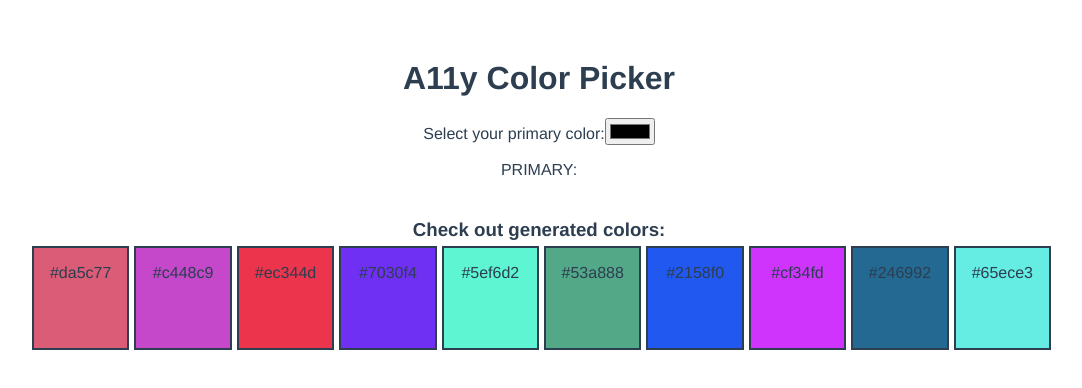
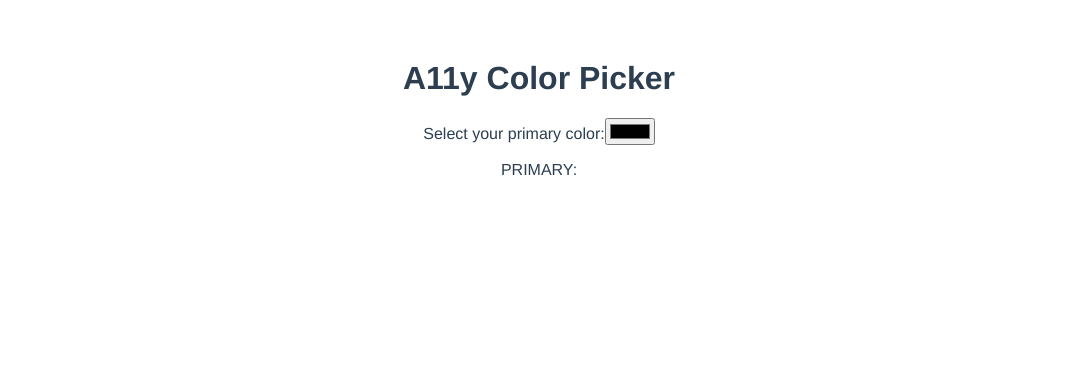
Before and after one commit to drinkingtheink/a11y-color-picker, a Vue app: page / in a window 1280 px wide. Shown: the top 388 px of the page, without its empty margins (101-1183 px from the left). Built offline with nearby package versions, Linux system fonts and the light colour scheme.

Commit message:
redo colors

```diff
--- a/src/components/AppStage.vue
+++ b/src/components/AppStage.vue
@@ -8,7 +8,7 @@
       <p>PRIMARY: {{ primary }}</p>
     </section>
   </main>
-  <ColorGen :selectedColor="primary" />
+  <ColorGen v-if="primary" :selectedColor="primary" />
 </template>
 
 <script>
--- a/src/components/ColorGen.vue
+++ b/src/components/ColorGen.vue
@@ -3,9 +3,11 @@
     <h3>Check out generated colors:</h3>
 
 		<section class="color-output">
-			<Tile v-for="color in countArr" :key="color" :a11yThresh="a11yThresh" :comparisonColor="selectedColor">
+			<Tile v-for="color in countArr" :key="color" :a11yThresh="a11yThresh" :comparisonColor="selectedColor" :reColor="reColor">
 			</Tile>
 		</section>
+
+		<Button @click="reColor = true">Redo Colors</Button>
   </div>
 </template>
 
@@ -30,13 +32,24 @@ export default {
     return {
 			a11yThresh: 4.4,
 			countArr: [],
+			reColor: false,
     }
   },
 	mounted() {
 		for(let i = 0; i < this.count; i++){
 			this.countArr.push(`color-space-${i}`);
 		}
-	}
+	},
+	watch: {
+    reColor() {
+			setTimeout(() => {
+				this.reColor = false;
+			}, 100);
+    },
+		comparisonColor() {
+			this.getColor();
+		}
+  },
 }
 </script>
 
--- a/src/components/Tile.vue
+++ b/src/components/Tile.vue
@@ -17,6 +17,9 @@ export default {
 		a11yThresh: {
 			type: Number,
 		},
+		reColor: {
+			type: Boolean,
+		}
   },
 	data() {
 		return {
@@ -33,12 +36,15 @@ export default {
     },
 		comparisonColor() {
 			this.getColor();
-		}
+		},
+		reColor() {
+			if (this.reColor) this.getColor();
+		},
   },
 	methods: {
 		getColor() {
 			this.myColor = chroma.random();
-		}
+		},
 	},
 	mounted() {
 		this.getColor();
@@ -55,7 +61,7 @@ export default {
 		},
 		isA11y() {
 			if (this.contrast) {
-				return this.contrast > this.a11yThresh;
+				return this.contrast >= this.a11yThresh;
 			}
 
 			return false;
@@ -77,6 +83,6 @@ export default {
 }
 
 .isA11y {
-	transform: scale(1.4);
+	color: white;
 }
 </style>
```
